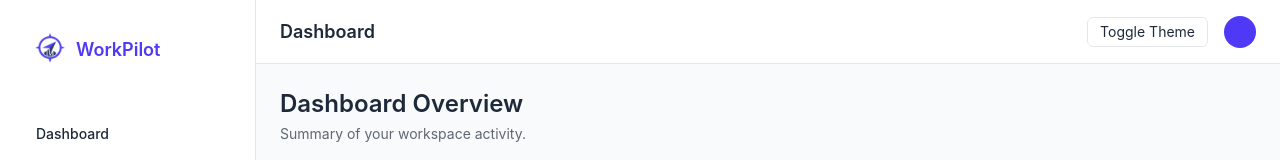
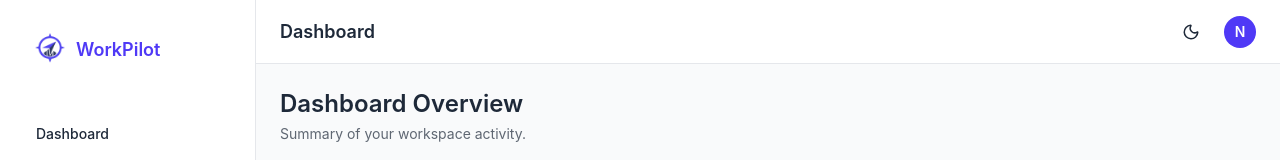
Before and after one commit to VCNtech-123/workpilot, a React (Vite) app in the folder client/: page / in a window 1280 px wide. Shown: the top 160 px of the page. Built offline with nearby package versions, Linux system fonts and the light colour scheme.

Commit message:
feat: add lucide-react for icons and update TopBar layout

```diff
--- a/client/package.json
+++ b/client/package.json
@@ -12,6 +12,7 @@
   "dependencies": {
     "@tailwindcss/vite": "^4.3.3",
     "axios": "^1.18.1",
+    "lucide-react": "^1.26.0",
     "react": "^19.2.7",
     "react-dom": "^19.2.7",
     "react-router-dom": "^7.18.1",
--- a/client/src/components/layout/Sidebar.tsx
+++ b/client/src/components/layout/Sidebar.tsx
@@ -29,7 +29,6 @@ const Sidebar = () => {
         md:p-6
       "
     >
-      {/* ✅ Desktop Logo Section */}
       <div className="hidden md:flex items-center mb-10">
         <img
           src={Logo}
@@ -41,7 +40,6 @@ const Sidebar = () => {
         </h2>
       </div>
 
-      {/* ✅ Navigation */}
       <nav
         className="
           flex
--- a/client/src/components/layout/TopBar.tsx
+++ b/client/src/components/layout/TopBar.tsx
@@ -1,22 +1,46 @@
+import { Menu, Sun, Moon } from "lucide-react";
 
 const Topbar = () => {
   return (
-    <header className="h-16 flex items-center justify-between px-6 bg-card border-b border-app">
-      <h1 className="text-lg font-semibold">
-        Dashboard
-      </h1>
+    <header
+      className="
+        h-16
+        flex
+        items-center
+        justify-between
+        px-4
+        md:px-6
+        bg-card
+        border-b
+        border-app
+      "
+    >
+
+      <div className="flex items-center gap-3">
+        {/* Optional future sidebar toggle */}
+        <button className="md:hidden">
+          <Menu size={20} />
+        </button>
+
+        <h1 className="text-base md:text-lg font-semibold">
+          Dashboard
+        </h1>
+      </div>
 
       <div className="flex items-center gap-4">
         <button
-          className="px-3 py-1 text-sm rounded-md border border-app hover:bg-gray-200 dark:hover:bg-gray-800 transition"
+          className="p-2 rounded-md hover:bg-gray-200 dark:hover:bg-gray-800 transition"
           onClick={() => {
             document.documentElement.classList.toggle("dark");
           }}
         >
-          Toggle Theme
+          <Sun size={18} className="hidden dark:block" />
+          <Moon size={18} className="block dark:hidden" />
         </button>
 
-        <div className="w-8 h-8 rounded-full bg-primary" />
+        <div className="w-8 h-8 rounded-full bg-primary flex items-center justify-center text-white text-sm font-semibold">
+          N
+        </div>
       </div>
     </header>
   );
```
Also changed, not shown: 1 other file (tests, documents, lock files or other folders).
